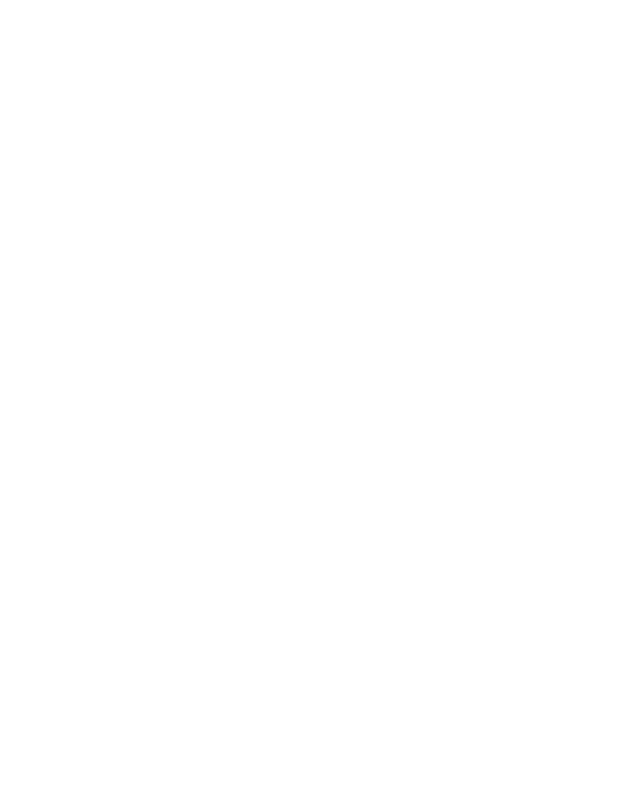
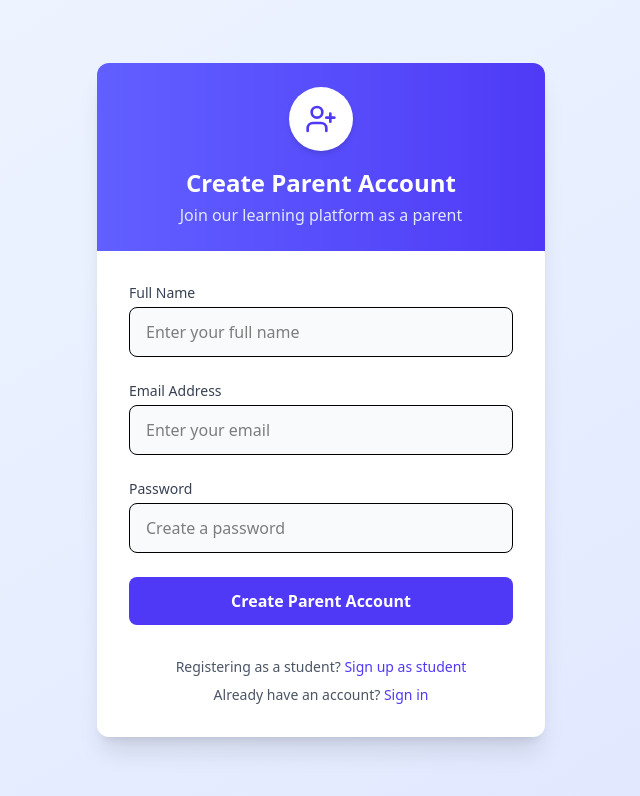
Before and after one commit to kendrekaran/Classroom, a React (Vite) app: page /parent/signup in a window 1280 px wide. Before the commit this address had no page. Shown: the top 796 px of the page, without its empty margins (319-959 px from the left). Built offline with nearby package versions, Linux system fonts and the light colour scheme.

Commit message:
Added Signups

```diff
--- a/package.json
+++ b/package.json
@@ -13,6 +13,7 @@
     "@tailwindcss/vite": "^4.0.8",
     "axios": "^1.7.9",
     "lucide-react": "^0.475.0",
+    "razorpay": "^2.9.6",
     "react": "^19.0.0",
     "react-dom": "^19.0.0",
     "react-router-dom": "^7.2.0",
--- a/src/App.jsx
+++ b/src/App.jsx
@@ -9,10 +9,12 @@
 import TeacherLoginPage from './pages/admin/LoginPage';
 import TeacherSignupPage from './pages/admin/SignupPage';
 import ParentLoginPage from './pages/user/ParentLogin';
+import ParentSignupPage from './pages/user/ParentSignup';
 import BatchCreation from './pages/admin/BatchCreation';
 import BatchesList from './pages/admin/BatchesList';
 import JoinBatch from './pages/student/JoinBatch';
 import UserLoginComponent from './pages/UserLogin';
+import UserRegisterComponent from './pages/UserRegister';
 import StudentBatches from './pages/student/Batches';
 import ParentDashboard from './pages/parent/Dashboard';
 import BatchDetails from './pages/admin/BatchDetails';
@@ -26,11 +28,13 @@
       <Routes>
         <Route path="/" element={<LandingPage />} />
         <Route path="/parent/login" element={<ParentLoginPage />} />
+        <Route path="/parent/signup" element={<ParentSignupPage />} />
         <Route path="/parent/dashboard" element={<ParentDashboard />} />
         <Route path="/parent/batches/:batchId" element={<ParentBatchDetail />} />
         <Route path="/student/login" element={<UserLoginPage />} />
         <Route path="/user/signup" element={<UserSignupPage />} />
         <Route path="/user/login" element={<UserLoginComponent />} />
+        <Route path="/user/register" element={<UserRegisterComponent />} />
         <Route path="/teacher" element={<AdminLandingPage />} />
         <Route path="/teacher/login" element={<TeacherLoginPage />} />
         <Route path="/teacher/signup" element={<TeacherSignupPage />} />
--- a/src/components/StudentNavbar.jsx
+++ b/src/components/StudentNavbar.jsx
@@ -108,7 +108,7 @@
                                 <Link to="/user/login" className="text-gray-600 hover:text-indigo-600">
                                     Login
                                 </Link>
-                                <Link to="/user/signup" className="text-gray-600 hover:text-indigo-600">
+                                <Link to="/user/register" className="text-gray-600 hover:text-indigo-600">
                                     Sign Up
                                 </Link>
                                 <Link
@@ -195,7 +195,7 @@
                                         Login
                                     </Link>
                                     <Link
-                                        to="/user/signup"
+                                        to="/user/register"
                                         className="block px-4 py-2 text-gray-600 hover:bg-indigo-50 hover:text-indigo-600"
                                         onClick={() => setIsMenuOpen(false)}
                                     >
--- a/src/pages/UserLogin.tsx
+++ b/src/pages/UserLogin.tsx
@@ -81,7 +81,7 @@
             <p className="text-sm text-gray-500">
               New to our platform?{' '}
               <Link
-                to="/user/signup"
+                to="/user/register"
                 className="font-medium text-indigo-600 hover:text-indigo-500"
               >
                 Create an account
--- /dev/null
+++ b/src/pages/UserRegister.tsx
@@ -0,0 +1,85 @@
+import React from 'react';
+import { Link } from 'react-router-dom';
+import { UserPlus, Users } from 'lucide-react';
+
+const UserRegisterComponent = () => {
+  return (
+    <div className="flex justify-center items-center p-4 min-h-screen bg-gradient-to-br from-blue-50 to-indigo-100">
+      <div className="overflow-hidden w-full max-w-md bg-white rounded-xl shadow-xl">
+        {/* Header with gradient */}
+        <div className="p-6 bg-gradient-to-r from-indigo-500 to-indigo-600">
+          <div className="flex justify-center">
+            <div className="flex justify-center items-center w-16 h-16 bg-white rounded-full shadow-md">
+              <UserPlus className="w-8 h-8 text-indigo-600" />
+            </div>
+          </div>
+          <h1 className="mt-4 text-2xl font-bold text-center text-white">
+            Create Your Account
+          </h1>
+          <p className="mt-1 text-center text-indigo-100">
+            Please select your account type
+          </p>
+        </div>
+
+        {/* Registration Options */}
+        <div className="p-8">
+          <div className="space-y-4">
+            <Link to="/user/signup" className="block">
+              <button className="flex justify-center items-center px-4 py-3 w-full font-semibold text-white bg-indigo-600 rounded-lg transition-all duration-200 transform hover:bg-indigo-700 focus:outline-none focus:ring-2 focus:ring-indigo-500 focus:ring-offset-2 hover:-translate-y-1">
+                <svg
+                  xmlns="http://www.w3.org/2000/svg"
+                  className="mr-2 w-5 h-5"
+                  fill="none"
+                  viewBox="0 0 24 24"
+                  stroke="currentColor"
+                >
+                  <path
+                    strokeLinecap="round"
+                    strokeLinejoin="round"
+                    strokeWidth={2}
+                    d="M16 7a4 4 0 11-8 0 4 4 0 018 0zM12 14a7 7 0 00-7 7h14a7 7 0 00-7-7z"
+                  />
+                </svg>
+                Sign up as Student
+              </button>
+            </Link>
+
+            <Link to="/user/signup" className="block">
+              <button className="flex justify-center items-center px-4 py-3 w-full font-semibold text-indigo-600 bg-white rounded-lg border-2 border-indigo-600 transition-all duration-200 transform hover:bg-indigo-50 focus:outline-none focus:ring-2 focus:ring-indigo-500 focus:ring-offset-2 hover:-translate-y-1">
+                <svg
+                  xmlns="http://www.w3.org/2000/svg"
+                  className="mr-2 w-5 h-5"
+                  fill="none"
+                  viewBox="0 0 24 24"
+                  stroke="currentColor"
+                >
+                  <path
+                    strokeLinecap="round"
+                    strokeLinejoin="round"
+                    strokeWidth={2}
+                    d="M17 20h5v-2a3 3 0 00-5.356-1.857M17 20H7m10 0v-2c0-.656-.126-1.283-.356-1.857M7 20H2v-2a3 3 0 015.356-1.857M7 20v-2c0-.656.126-1.283.356-1.857m0 0a5.002 5.002 0 019.288 0M15 7a3 3 0 11-6 0 3 3 0 016 0zm6 3a2 2 0 11-4 0 2 2 0 014 0zM7 10a2 2 0 11-4 0 2 2 0 014 0z"
+                  />
+                </svg>
+                Sign up as Parent
+              </button>
+            </Link>
+          </div>
+
+          <div className="mt-8 text-center">
+            <p className="text-sm text-gray-500">
+              Already have an account?{' '}
+              <Link
+                to="/user/login"
+                className="font-medium text-indigo-600 hover:text-indigo-500"
+              >
+                Sign in
+              </Link>
+            </p>
+          </div>
+        </div>
+      </div>
+    </div>
+  );
+};
+
+export default UserRegisterComponent;
--- a/src/pages/user/LoginPage.jsx
+++ b/src/pages/user/LoginPage.jsx
@@ -123,7 +123,7 @@
             </p>
             <p className="mt-2 text-sm text-gray-600">
               Don't have an account?{' '}
-              <Link to="/user/signup" className="font-medium text-indigo-600 hover:text-indigo-500">
+              <Link to="/user/register" className="font-medium text-indigo-600 hover:text-indigo-500">
                 Sign up
               </Link>
             </p>
--- a/src/pages/user/ParentLogin.jsx
+++ b/src/pages/user/ParentLogin.jsx
@@ -98,8 +98,8 @@
                         </div>
                         <p className="mt-2 text-center text-sm text-gray-600">
                             Don't have an Account{' '}
-                            <Link to="/user/signup" className="font-medium text-indigo-600 hover:text-indigo-500">
-                                Sigup here
+                            <Link to="/user/register" className="font-medium text-indigo-600 hover:text-indigo-500">
+                                Signup here
                             </Link>
                         </p>
                         <div>
--- /dev/null
+++ b/src/pages/user/ParentSignup.jsx
@@ -0,0 +1,165 @@
+import React, { useState } from 'react';
+import { Link, useNavigate } from 'react-router-dom';
+import { UserPlus } from 'lucide-react';
+import axios from 'axios';
+import { z } from 'zod';
+
+const parentRegisterSchema = z.object({
+  name: z.string().min(1, "Name is required"),
+  email: z.string().email("Invalid email format"),
+  password: z.string().min(6, "Password must be at least 6 characters long"),
+});
+
+function ParentSignupPage() {
+  const [showPassword, setShowPassword] = useState(false);
+  const [name, setName] = useState('');
+  const [email, setEmail] = useState('');
+  const [password, setPassword] = useState('');
+  const [error, setError] = useState('');
+  const [loading, setLoading] = useState(false);
+  const navigate = useNavigate();
+
+  const handleSubmit = async (e) => {
+    e.preventDefault();
+    setError('');
+    setLoading(true);
+
+    try {
+      parentRegisterSchema.parse({ name, email, password });
+
+      const response = await axios.post('http://localhost:3000/user/register/parent', {
+        name,
+        email,
+        password
+      });
+
+      navigate('/user/login', {
+        state: {
+          message: 'Registration successful! Please login with your credentials.'
+        }
+      });
+    } catch (error) {
+      if (error.errors) {
+        setError(error.errors[0].message);
+      } else if (error.response) {
+        setError(error.response.data.message || 'Registration failed');
+      } else if (error.request) {
+        setError('Unable to connect to server. Please try again later.');
+      } else {
+        setError('Something went wrong. Please try again.');
+      }
+    } finally {
+      setLoading(false);
+    }
+  };
+
+  return (
+    <div className="min-h-screen flex items-center justify-center bg-gradient-to-br from-blue-50 to-indigo-100 p-4">
+      <div className="max-w-md w-full bg-white rounded-xl shadow-xl overflow-hidden">
+        {/* Header with gradient */}
+        <div className="bg-gradient-to-r from-indigo-500 to-indigo-600 p-6">
+          <div className="flex justify-center">
+            <div className="h-16 w-16 bg-white rounded-full flex items-center justify-center shadow-md">
+              <UserPlus className="h-8 w-8 text-indigo-600" />
+            </div>
+          </div>
+          <h1 className="mt-4 text-2xl font-bold text-white text-center">
+            Create Parent Account
+          </h1>
+          <p className="text-indigo-100 text-center mt-1">
+            Join our learning platform as a parent
+          </p>
+        </div>
+
+        {/* Signup Form */}
+        <div className="p-8">
+          {error && (
+            <div className="mb-6 p-3 bg-red-50 text-red-700 rounded-lg text-sm">
+              {error}
+            </div>
+          )}
+
+          <form className="space-y-6" onSubmit={handleSubmit}>
+            <div>
+              <label htmlFor="name" className="block text-sm font-medium text-gray-700">
+                Full Name
+              </label>
+              <input
+                id="name"
+                type="text"
+                required
+                value={name}
+                onChange={(e) => setName(e.target.value)}
+                className="mt-1 w-full px-4 py-3 rounded-lg border bg-gray-50 focus:outline-none focus:ring-2 focus:ring-indigo-500"
+                placeholder="Enter your full name"
+              />
+            </div>
+
+            <div>
+              <label htmlFor="email" className="block text-sm font-medium text-gray-700">
+                Email Address
+              </label>
+              <input
+                id="email"
+                type="email"
+                required
+                value={email}
+                onChange={(e) => setEmail(e.target.value)}
+                className="mt-1 w-full px-4 py-3 rounded-lg border bg-gray-50 focus:outline-none focus:ring-2 focus:ring-indigo-500"
+                placeholder="Enter your email"
+              />
+            </div>
+
+            <div>
+              <label htmlFor="password" className="block text-sm font-medium text-gray-700">
+                Password
+              </label>
+              <input
+                id="password"
+                type={showPassword ? 'text' : 'password'}
+                required
+                value={password}
+                onChange={(e) => setPassword(e.target.value)}
+                className="mt-1 w-full px-4 py-3 rounded-lg border bg-gray-50 focus:outline-none focus:ring-2 focus:ring-indigo-500"
+                placeholder="Create a password"
+              />
+            </div>
+
+            <button
+              type="submit"
+              disabled={loading}
+              className={`w-full flex items-center justify-center bg-indigo-600 hover:bg-indigo-700 text-white font-semibold py-3 px-4 rounded-lg focus:outline-none focus:ring-2 focus:ring-indigo-500 focus:ring-offset-2 transition-all duration-200 ${
+                loading ? 'opacity-70 cursor-not-allowed' : ''
+              }`}
+            >
+              {loading ? 'Creating Account...' : 'Create Parent Account'}
+            </button>
+          </form>
+
+          <div className="mt-8 text-center">
+            <p className="text-sm text-gray-600">
+              Registering as a student?{' '}
+              <Link
+                to="/user/signup"
+                className="font-medium text-indigo-600 hover:text-indigo-500"
+              >
+                Sign up as student
+              </Link>
+            </p>
+            <p className="mt-2 text-sm text-gray-600">
+              Already have an account?{' '}
+              <Link
+                to="/user/login"
+                className="font-medium text-indigo-600 hover:text-indigo-500"
+              >
+                Sign in
+              </Link>
+            </p>
+          </div>
+        </div>
+      </div>
+    </div>
+  );
+}
+
+export default ParentSignupPage;
```
Also changed, not shown: 1 other file (tests, documents, lock files or other folders).
